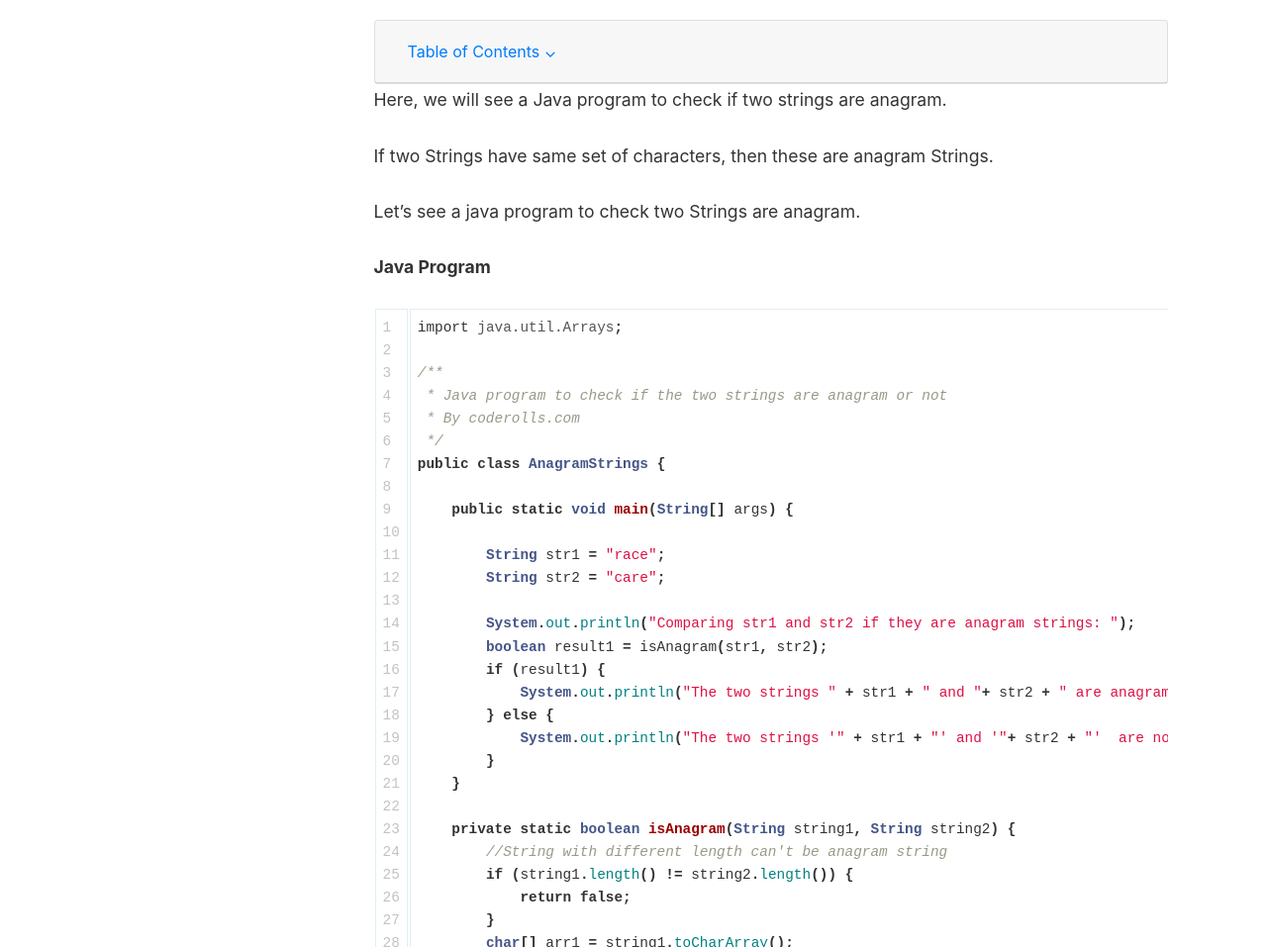
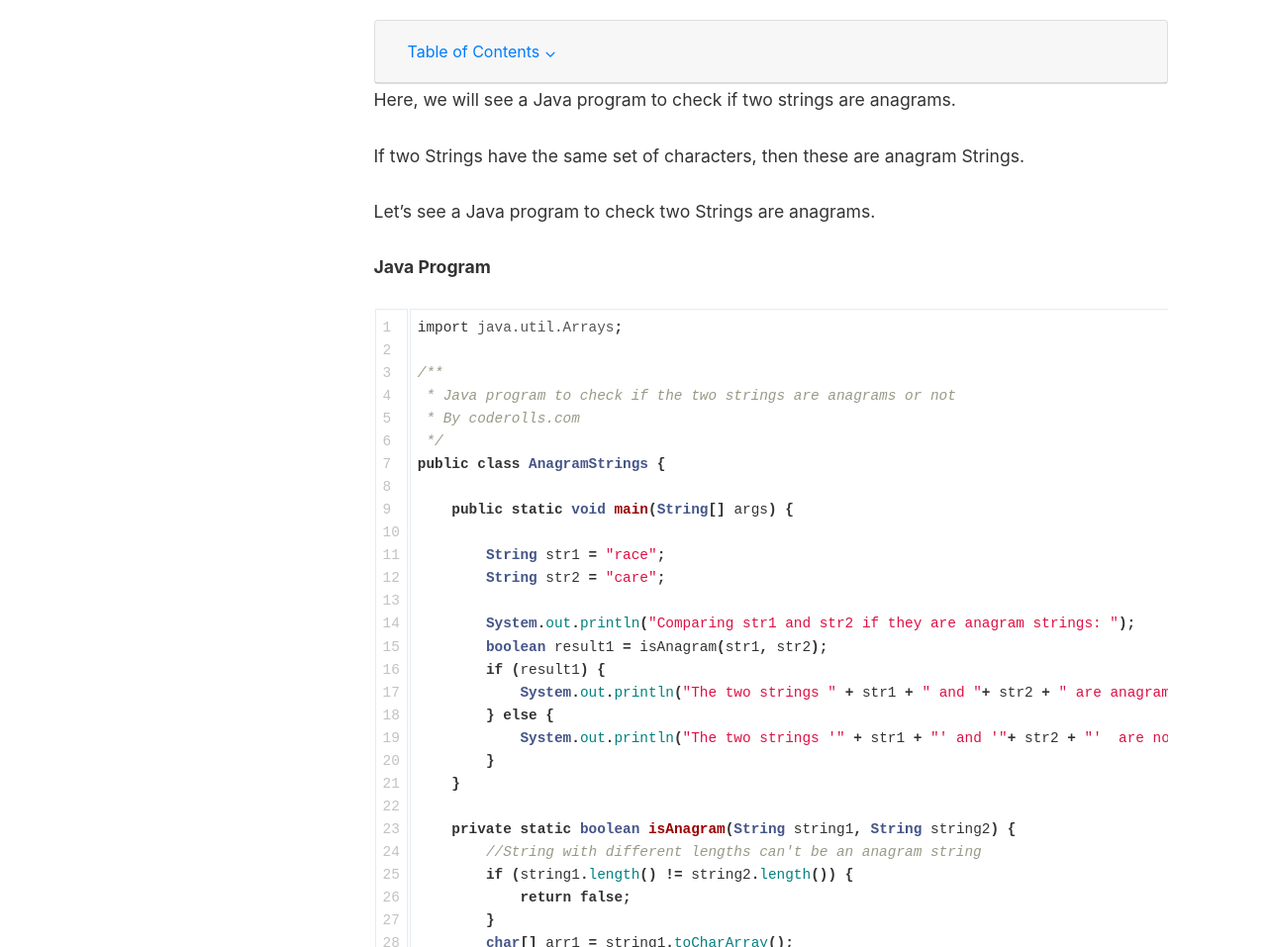
Before and after one commit to coderolls/coderolls-blog, a Jekyll site: the page built from _posts/java-programs/2023-11-15-anagram-strings.md, in a window 1280 px wide and 1400 px high. Shown: the part 318-1275 px from the top of the window at 99% size. Built offline with Jekyll 4.4.1, drawn with Linux system fonts in a browser that asks for light colours; nearby versions of some CDN libraries; comment, search, counter and statistics services are not loaded.

Commit message:
Update 2023-11-15-anagram-strings.md

````diff
--- a/_posts/java-programs/2023-11-15-anagram-strings.md
+++ b/_posts/java-programs/2023-11-15-anagram-strings.md
@@ -4,14 +4,14 @@ title: "Java Program To Check If Two Strings are Anagram"
 author: gaurav
 categories: [Java Programs, String]
 toc: true
-description: "In this tutorial, we will see a Java program to check if two strings are anagram."
+description: "In this tutorial, we will see a Java program to check if two strings are anagrams."
 ---
 
-Here, we will see a Java program to check if two strings are anagram.
+Here, we will see a Java program to check if two strings are anagrams.
 
-If two Strings have same set of characters, then these are anagram Strings.
+If two Strings have the same set of characters, then these are anagram Strings.
 
-Let's see a java program to check two Strings are anagram.
+Let's see a Java program to check two Strings are anagrams.
 
 **Java Program**
 
@@ -19,7 +19,7 @@ Let's see a java program to check two Strings are anagram.
 import java.util.Arrays;
 
 /**
- * Java program to check if the two strings are anagram or not
+ * Java program to check if the two strings are anagrams or not
  * By coderolls.com
  */
 public class AnagramStrings {
@@ -39,7 +39,7 @@ public class AnagramStrings {
     }
 
     private static boolean isAnagram(String string1, String string2) {
-        //String with different length can't be anagram string
+        //String with different lengths can't be an anagram string
         if (string1.length() != string2.length()) {
             return false;
         }
@@ -53,8 +53,6 @@ public class AnagramStrings {
 }
 ```
 
-
-
 **Output**
 
 ```
````
